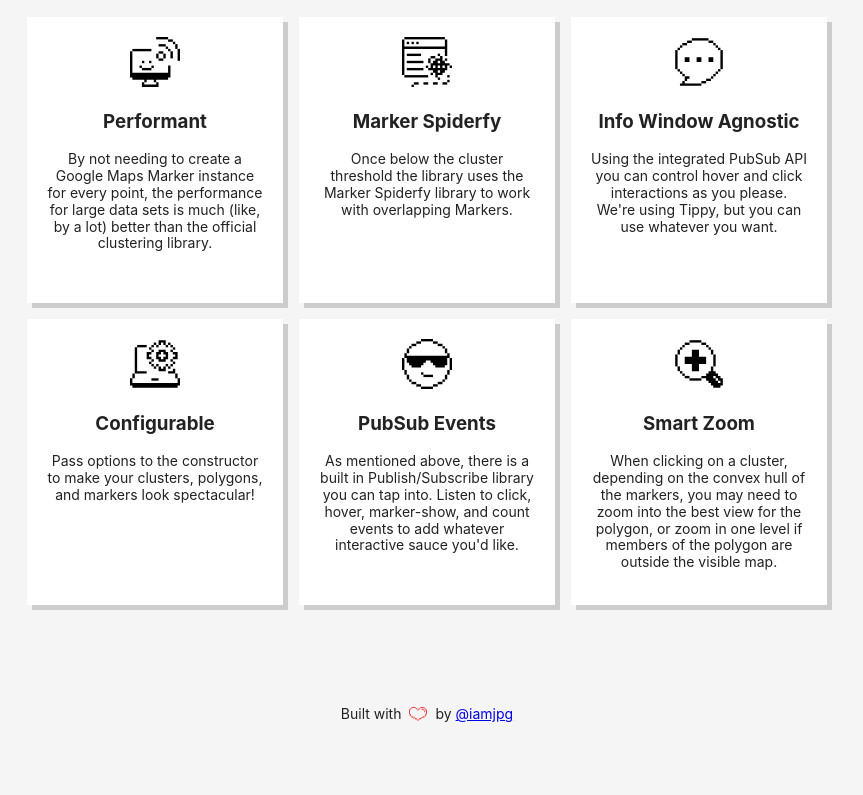
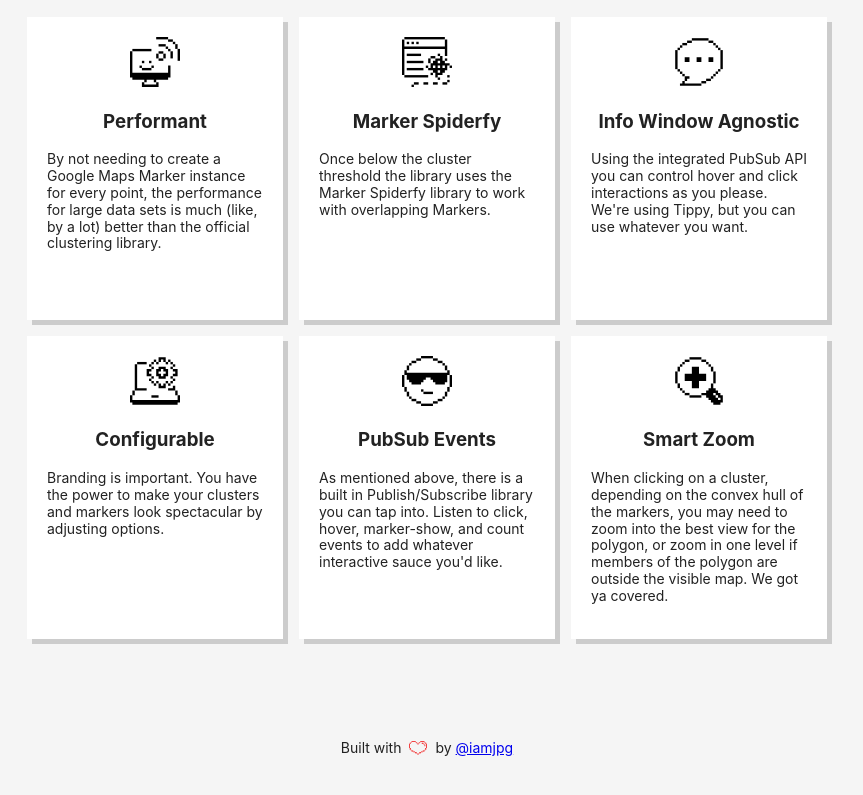
Before and after one commit to iamjpg/GoogleClustr, a website built with Parcel: page index.html in a window 1280 px wide. Shown: the part 991-1786 px from the top of the page, without its empty margins (213-1076 px from the left). Before the commit the page ends 1764 px from the top, so only its background shows below. Built offline with nearby package versions, Linux system fonts and the light colour scheme; no server answers.

Commit message:
Small changes
Look and feel related.

```diff
--- a/entry.js
+++ b/entry.js
@@ -5,10 +5,10 @@ import 'tippy.js/themes/light.css';
 
 (async () => {
   const options = {
-    // center: { lat: 37.76487, lng: -122.41948 },
-    // zoom: 5,
-    center: { lat: 35.482770252450926, lng: -120.8537 },
-    zoom: 9,
+    center: { lat: 37.76487, lng: -122.41948 },
+    zoom: 5,
+    // center: { lat: 35.482770252450926, lng: -120.8537 },
+    // zoom: 9,
     clickableIcons: false,
     controlSize: 20,
   };
--- a/index.html
+++ b/index.html
@@ -59,8 +59,8 @@
           <img src="src/svg/configurable.svg" />
           <h3>Configurable</h3>
           <p>
-            Pass options to the constructor to make your clusters, polygons, and
-            markers look spectacular!
+            Branding is important. You have the power to make your clusters and
+            markers look spectacular by adjusting options.
           </p>
         </div>
         <div>
@@ -79,7 +79,7 @@
             When clicking on a cluster, depending on the convex hull of the
             markers, you may need to zoom into the best view for the polygon, or
             zoom in one level if members of the polygon are outside the visible
-            map.
+            map. We got ya covered.
           </p>
         </div>
       </div>
--- a/sass/_base.scss
+++ b/sass/_base.scss
@@ -93,7 +93,7 @@ header {
       }
 
       p {
-        text-align: unset;
+        text-align: left;
         font-size: 14px;
         line-height: 120%;
       }
```
